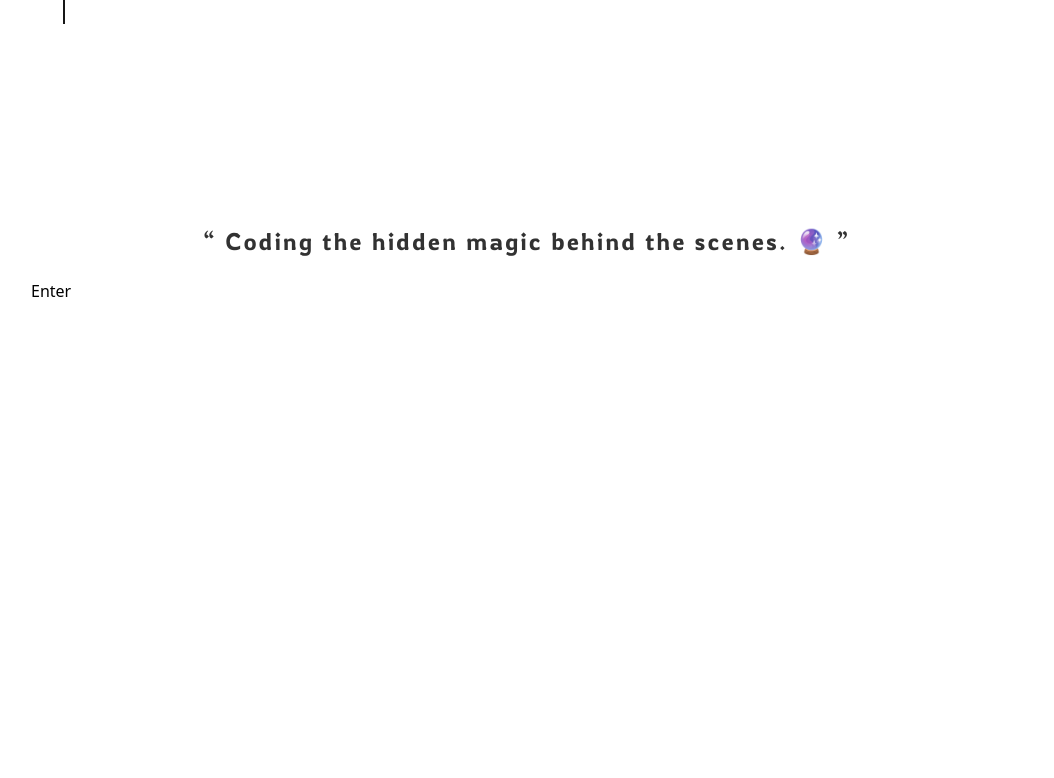
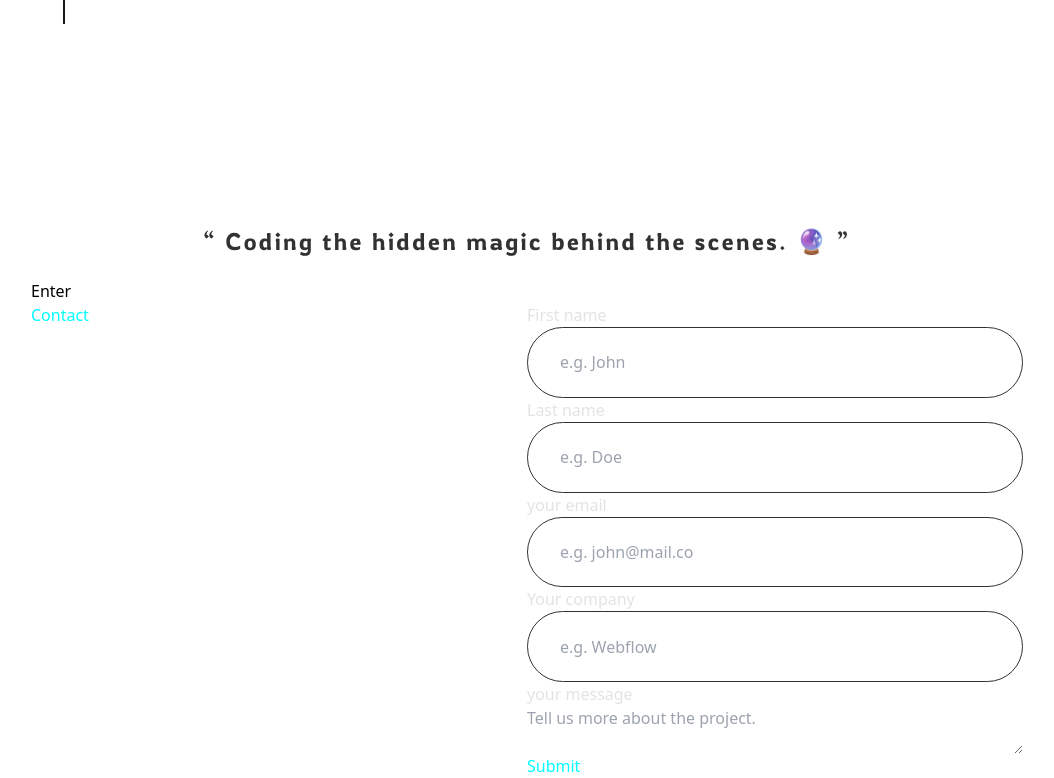
Before and after one commit to sebchi-crtl/seb-portfolio, a Next.js app: page / in a window 1280 px wide. Shown: the part 675-1453 px from the top of the page, without its empty margins (113-1167 px from the left). Before the commit the page ends 978 px from the top, so only its background shows below. Built offline with nearby package versions, Linux system fonts and the light colour scheme; a web font is replaced by a local one.

Commit message:
update on contact form

```diff
--- a/components/contact/Contact.tsx
+++ b/components/contact/Contact.tsx
@@ -2,9 +2,39 @@ import style from '@/styles/contact.module.css';
 
 const Contact = () => {
     return (
-        <div className="flex flex-col lg:flex-row">
-            <div className="contact_text"></div>
-            <div className="contact_text"></div>
+        <div className="flex flex-col lg:flex-row w-full">
+            <div className={` ${style.contact_text} w-full `}>
+                <h1>
+                    Contact
+                </h1>
+            </div>
+            <div className={` ${style.contact_text} w-full `}>
+                <form method="" >
+                    <div className={` ${style.form_div} flex flex-col `}>
+                        <label htmlFor="name" >First name</label>
+                        <input type="text" maxLength={256} name="name" data-name="Name" placeholder="e.g. John" id="name" required />
+                    </div>
+                    <div className={` ${style.form_div} flex flex-col`}>
+                        <label htmlFor="name-4">Last name</label>
+                        <input type="text" maxLength={256} name="name-4" data-name="Name 4" placeholder="e.g. Doe" id="name-4" required />
+                    </div>
+                    <div className={` ${style.form_div} flex flex-col`}>
+                        <label htmlFor="name-3">your email</label>
+                        <input type="text" maxLength={256} name="name-3" data-name="Name 3" placeholder="e.g. john@mail.co" id="name-3" required />
+                    </div>
+                    <div className={` ${style.form_div} flex flex-col`}>
+                        <label htmlFor="name-2">Your company</label>
+                        <input type="text" maxLength={256} name="name-2" data-name="Name 2" placeholder="e.g. Webflow" id="name-2" />
+                    </div>
+                    <div className={` ${style.form_div} flex flex-col`}>
+                        <label htmlFor="field">your message</label>
+                        <textarea required placeholder="Tell us more about the project." maxLength={5000} id="field" name="field" data-name="Field"></textarea>
+                    </div>
+
+                    <input type="submit" value="Submit" data-wait="Please wait..." />
+
+                </form>
+            </div>
         </div>
     );
 }
--- a/styles/contact.module.css
+++ b/styles/contact.module.css
@@ -0,0 +1,39 @@
+
+
+.contact_text{
+    color: aqua;
+}
+
+.form_div{
+    transform: translate3d(0px, 0px, 0px) scale3d(1, 1, 1) rotateX(0deg) rotateY(0deg) rotateZ(0deg) skew(0deg, 0deg);
+    transform-style: preserve-3d;
+    opacity: 1
+}
+
+.form_div label{
+    color: #e3e3e3;
+}
+
+.form_div input{
+    padding: 1.4rem 2rem;
+    color: #323232;
+    border-radius: 9999px;
+    border: .1rem solid #323232;
+    outline: none;
+
+}
+
+.form_div input:hover{
+    border: .1rem solid #848181;
+
+}
+
+.form_div input:focus{
+    border: .147rem solid #ebebeb;
+
+}
+
+.form_div textarea{
+    color: red;
+
+}
```
